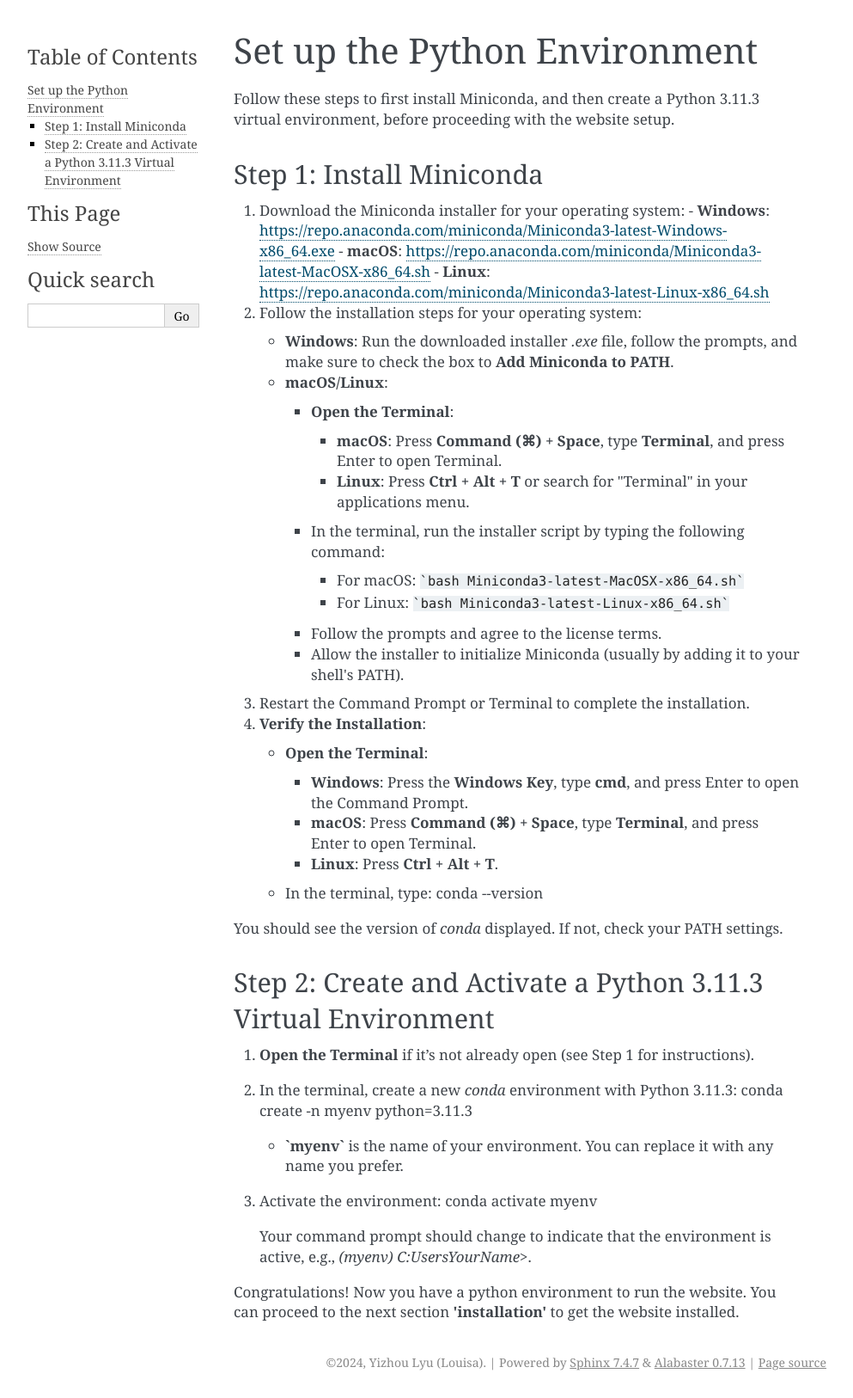
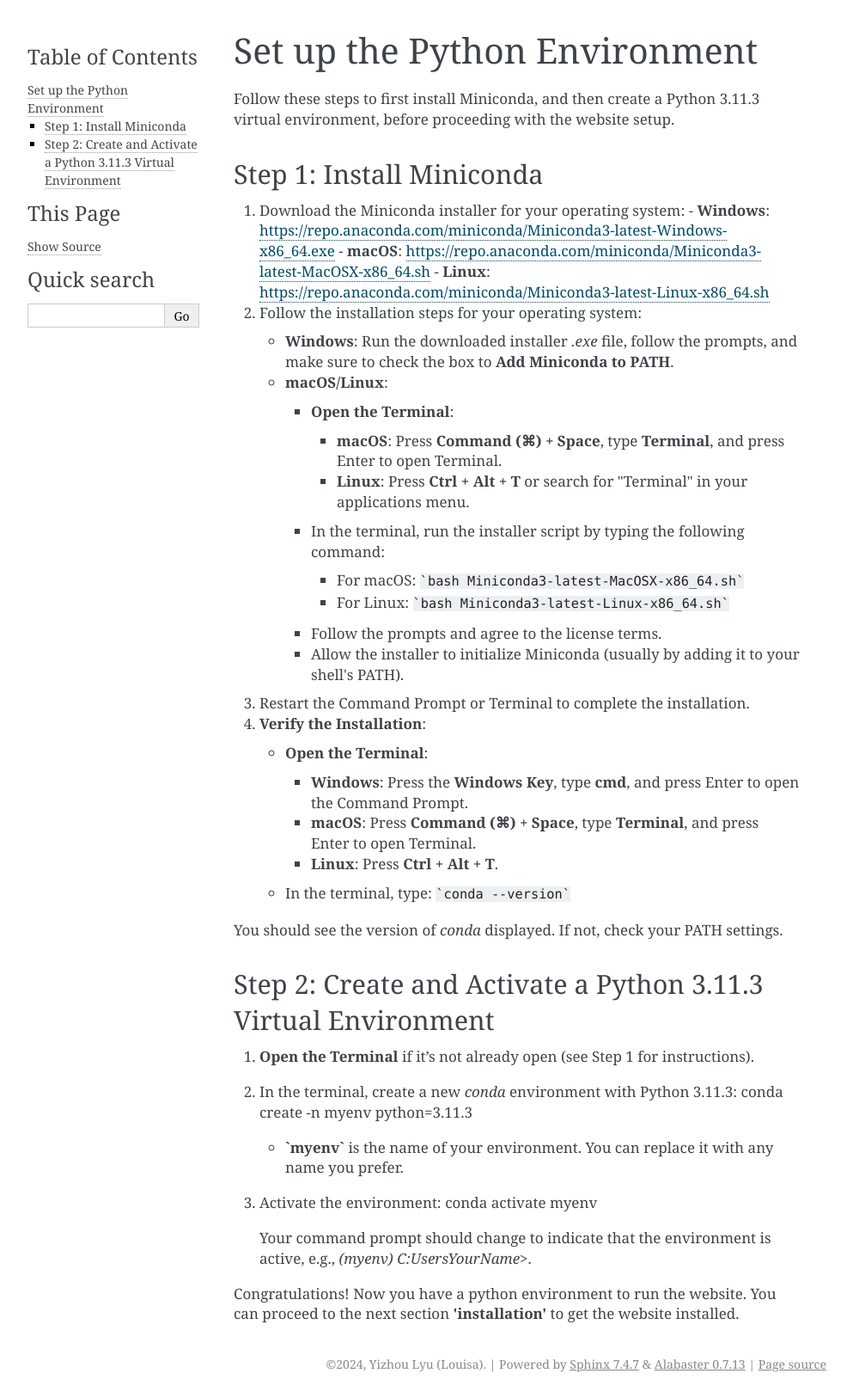
Before and after one commit to lyulouisa/Website_AIHQ_rating, a Sphinx documentation site: the page built from docs/source/python_env.rst, in a window 1280 px wide. Shown: the whole page at 86% size, without its empty margins (148-1141 px from the left). Built offline with Sphinx 7.4.7, drawn with Linux system fonts in a browser that asks for light colours.

Commit message:
Update python_env.rst

````diff
--- a/docs/source/python_env.rst
+++ b/docs/source/python_env.rst
@@ -42,7 +42,7 @@ Step 1: Install Miniconda
      - **Linux**: Press **Ctrl + Alt + T**.
 
    - In the terminal, type:
-     conda --version
+     ```conda --version```
 
 You should see the version of `conda` displayed. If not, check your PATH settings.
 
````
